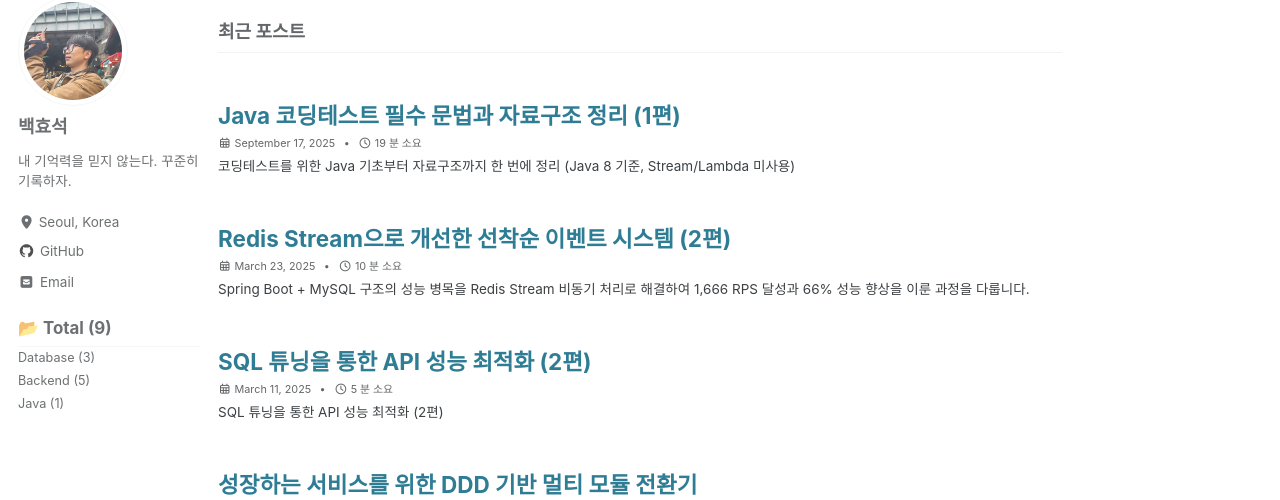
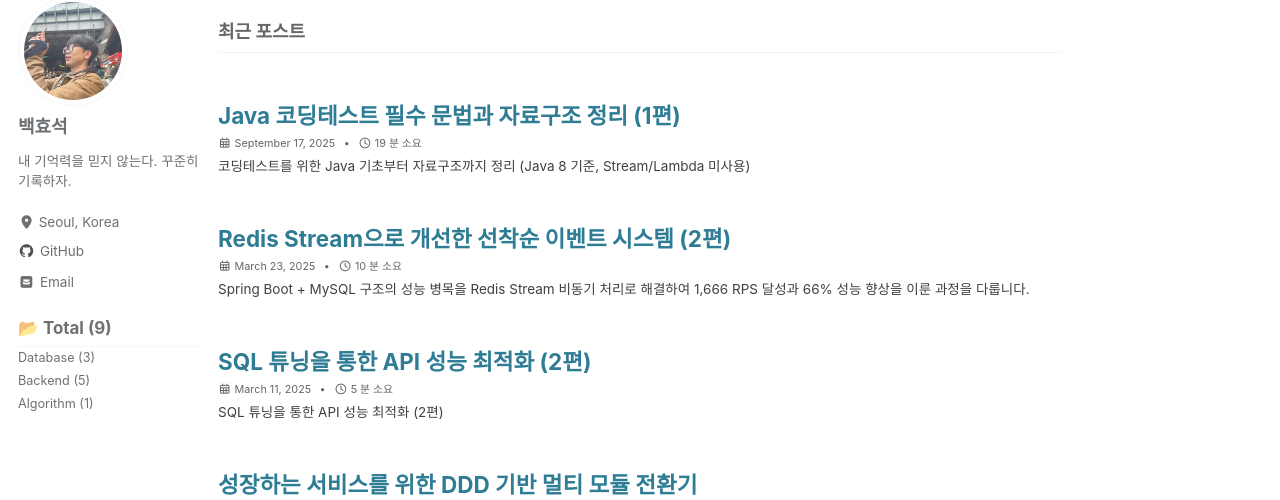
Before and after one commit to alexization/alexization.github.io, a Jekyll site: the page built from index.html, in a window 1280 px wide and 1051 px high. Shown: the part 95-595 px from the top of the window. Built offline with Jekyll 4.4.1, drawn with Linux system fonts in a browser that asks for light colours; cached includes are drawn as plain includes; the list of posts is cut into pages by our own code.

Commit message:
refactor: Java 코딩테스트 필수 문법과 자료구조 정리 글 설명 및 카테고리, 태그 내용 수정

```diff
--- a/_posts/2025-09-17-java-coding-test.md
+++ b/_posts/2025-09-17-java-coding-test.md
@@ -3,20 +3,21 @@ header:
    teaser: /assets/images/logo.png
 
 title: "Java 코딩테스트 필수 문법과 자료구조 정리 (1편)"
-excerpt: "코딩테스트를 위한 Java 기초부터 자료구조까지 한 번에 정리 (Java 8 기준, Stream/Lambda 미사용)"
+excerpt: "코딩테스트를 위한 Java 기초부터 자료구조까지 정리 (Java 8 기준, Stream/Lambda 미사용)"
 categories:
+  - Algorithm
+tags:
   - Java
-tags:
   - 알고리즘
   - 자료구조
   - 코딩테스트
 
-toc_label: "Java 코딩테스트 필수 문법과 자료구조 정리"
+toc_label: "Java 코딩테스트 필수 문법"
 toc: true
 toc_sticky: true
 
 date: 2025-09-17
-last_modified_at: 2025-09-17
+last_modified_at: 2025-09-19
 ---
 {% raw %}
 # 입력받고 출력하기
```
